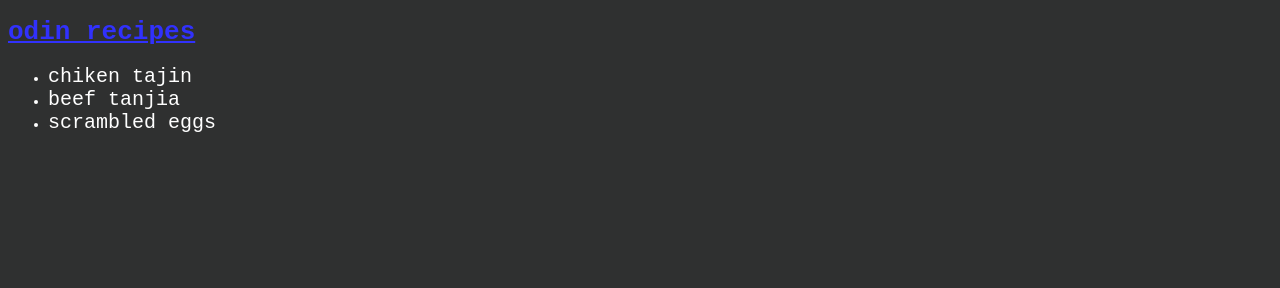
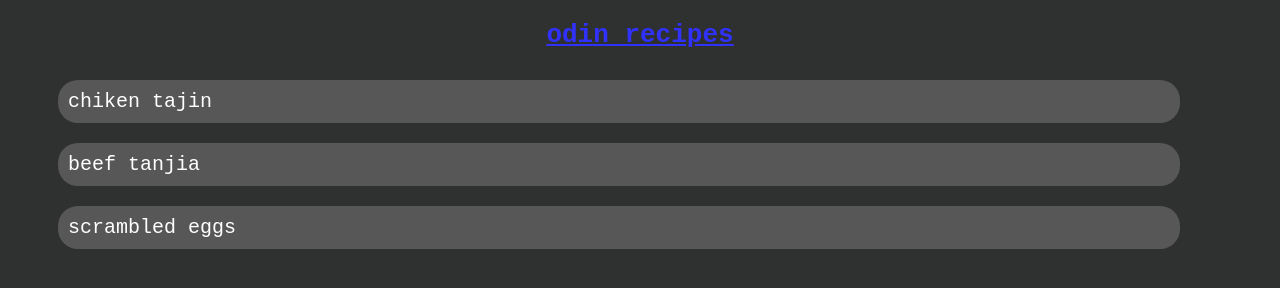
Before and after one commit to codinghaytam/odin-recipie, a plain HTML site: page index.html in a window 1280 px wide. Drawn offline with Linux system fonts and the light colour scheme.

Commit message:
updating the style of the website: adding some css element ,and replacing li with div element.

```diff
--- a/index.html
+++ b/index.html
@@ -7,10 +7,18 @@
     </head>
     <body>
         <h1><strong><u>odin recipes</u></strong></h1>
-        <ul>
-            <li><a href="./recipes/chickentagin.html">chiken tajin</a></li>
-            <li><a href="./recipes/beeftanjia.html">beef tanjia</a></li>
-            <li><a href="./recipes/eggs.html">scrambled eggs</a></li>
+        <ul class="recipielist">
+            <div>
+                <a href="./recipes/chickentagin.html">
+                    chiken tajin
+                </a>
+            </div>
+            <div>
+                <a href="./recipes/beeftanjia.html">beef tanjia</a>
+            </div>
+            <div>
+                <a href="./recipes/eggs.html">scrambled eggs</a>
+            </div>
         </ul>
     </body>
 </html>
--- a/style/style.css
+++ b/style/style.css
@@ -2,6 +2,7 @@ a{
     text-decoration: none;
     font-size: 20px;
     color: white;
+    text-align: center;
 }
 body{
     background-color: rgb(47, 48, 48) ;
@@ -10,5 +11,22 @@ body{
 }
 h2,h1{
     color: rgb(49, 49, 252);
+    margin:20px auto;
+    width:500px;
+    text-align: center;
 
 }
+
+img{
+    width: 300px;
+    margin: 10px;
+    margin-left: 40%;
+}
+.recipielist div{
+    background-color: rgb(87, 87, 87);
+    margin:10px;
+    display: inline-block;
+    padding:10px;
+    width:90%;
+    border-radius: 20px;
+}
```
